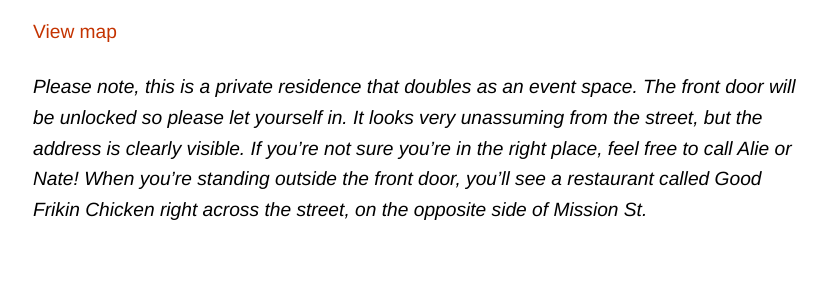
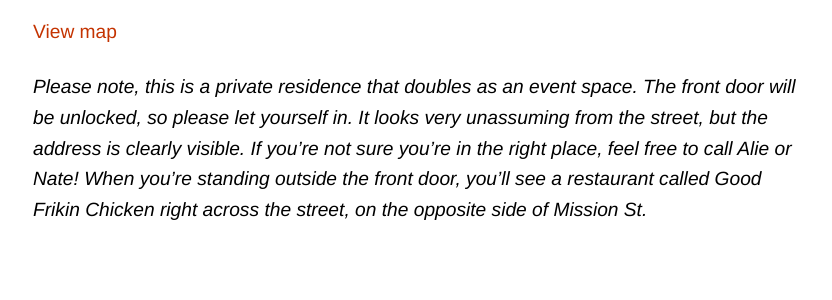
Before and after one commit to nkadlac/alieplusnate.com, a Jekyll site: the page built from schedule.md, in a window 1280 px wide. Shown: the part 643-943 px from the top of the page, without its empty margins (223-1055 px from the left). Built offline with Jekyll 4.4.1, drawn with Linux system fonts in a browser that asks for light colours; some web fonts are replaced.

```diff
--- a/schedule.md
+++ b/schedule.md
@@ -14,7 +14,7 @@ San Francisco, CA 94110
 
 [View map](https://www.google.com/maps/place/3309+Mission+St,+San+Francisco,+CA+94110/@37.7439537,-122.422841,17z/data=!3m1!4b1!4m5!3m4!1s0x808f7e4324c3aedf:0x51ea023ac109b366!8m2!3d37.7439495!4d-122.4206523)
 
-*Please note, this is a private residence that doubles as an event space. The front door will be unlocked so please let yourself in. It looks very unassuming from the street, but the address is clearly visible. If you're not sure you're in the right place, feel free to call Alie or Nate! When you're standing outside the front door, you'll see a restaurant called Good Frikin Chicken right across the street, on the opposite side of Mission St.*
+*Please note, this is a private residence that doubles as an event space. The front door will be unlocked, so please let yourself in. It looks very unassuming from the street, but the address is clearly visible. If you're not sure you're in the right place, feel free to call Alie or Nate! When you're standing outside the front door, you'll see a restaurant called Good Frikin Chicken right across the street, on the opposite side of Mission St.*
 
 ## Saturday, August 19
 
```
